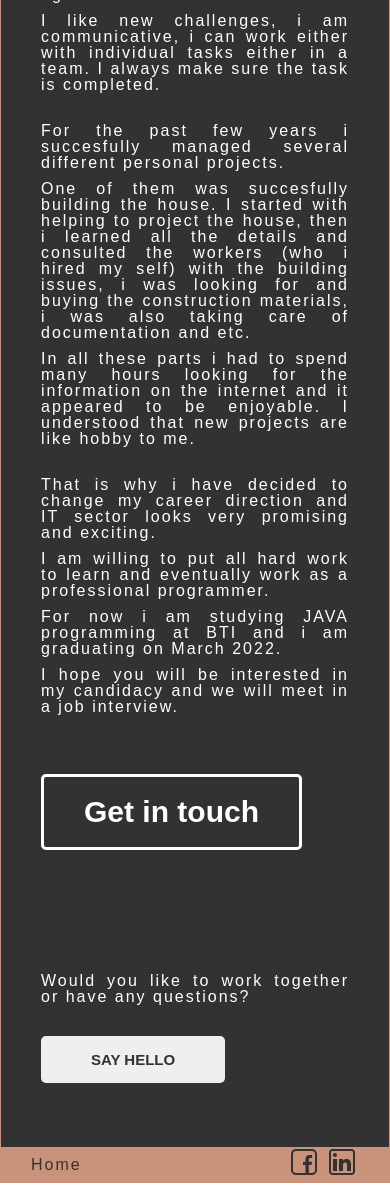
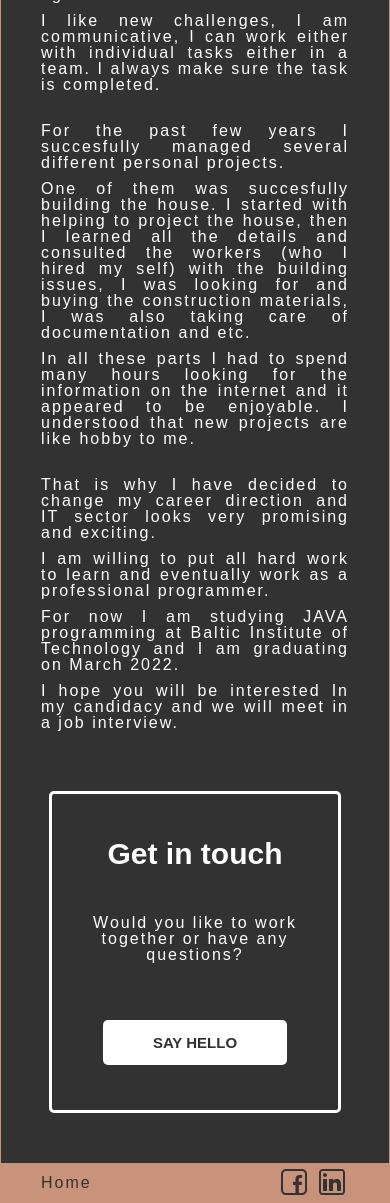
Before and after one commit to agnepuisiene/agne.puisiene, a plain HTML site: page index.html in a window 390 px wide. Shown: the part 1146-2349 px from the top of the page. Drawn offline with Linux system fonts and the light colour scheme.

Commit message:
made some corrections

```diff
--- a/index.html
+++ b/index.html
@@ -37,14 +37,14 @@
 
 
 
-    <section class="cover-section">
+    <section class="cover-section" id="home">
         <header>
 
             <nav>
                 <div class="themes-section">
 
-                    <div id="home">
-                        <a href="file:///C:/KNS%20JAVA/KNS%20JAVA%20mano/agne-portfolio/index.html">Home</a></div>
+                    <div>
+                        <a href="#home">Home</a></div>
                     <div>
                         <a href="#about">About</a></div>
                     <div>Portfolio</div>
@@ -75,16 +75,16 @@
         </section>
 
     </section>
-    <article class="about-container">
+    <article class="about-container" id="about">
         <div class="accounting">
 
 
             <div class="accountant">
-                <h2 id="about">About me</h2>
+                <h2>About me</h2>
 
                 <p>In my fourteen years of work experience as an accountant, the last nine years I have worked as a chief accountant and I am responsible for the full accounting cycle in two manufacturing companies. </p>
                 <p>The ability to work fast, the ability to plan time and plan actions effectively allowed me to accept an offer and be responsible for two more real estate companies three years ago. </p>
-                <p>I like new challenges, i am communicative, i can work either with individual tasks either in a team. I always make sure the task is completed.
+                <p>I like new challenges, I am communicative, I can work either with individual tasks either in a team. I always make sure the task is completed.
                 </p>
 
 
@@ -102,10 +102,10 @@
                 <img src="./CAFF4369.jpg" alt="architecture">
             </div>
             <div class="project-manager">
-                <p>For the past few years i succesfully managed several different personal projects.</p>
-                <p> One of them was succesfully building the house. I started with helping to project the house, then i learned all the details and consulted the workers (who i hired my self) with the building issues, i was looking for and buying the construction
-                    materials, i was also taking care of documentation and etc. </p>
-                <p>In all these parts i had to spend many hours looking for the information on the internet and it appeared to be enjoyable. I understood that new projects are like hobby to me.</p>
+                <p>For the past few years I succesfully managed several different personal projects.</p>
+                <p> One of them was succesfully building the house. I started with helping to project the house, then I learned all the details and consulted the workers (who I hired my self) with the building issues, I was looking for and buying the construction
+                    materials, I was also taking care of documentation and etc. </p>
+                <p>In all these parts I had to spend many hours looking for the information on the internet and it appeared to be enjoyable. I understood that new projects are like hobby to me.</p>
 
             </div>
         </div>
@@ -116,10 +116,10 @@
 
             <div class="student">
 
-                <p>That is why i have decided to change my career direction and IT sector looks very promising and exciting.</p>
+                <p>That is why I have decided to change my career direction and IT sector looks very promising and exciting.</p>
                 <p> I am willing to put all hard work to learn and eventually work as a professional programmer. </p>
-                <p>For now i am studying JAVA programming at BTI and i am graduating on March 2022. </p>
-                <p>I hope you will be interested in my candidacy and we will meet in a job interview.
+                <p>For now I am studying JAVA programming at Baltic Institute of Technology and I am graduating on March 2022. </p>
+                <p>I hope you will be interested In my candidacy and we will meet in a job interview.
                 </p>
 
             </div>
@@ -132,18 +132,20 @@
     </article>
     <footer>
         <section class="contacts-container">
-            <h3 id="contacts">Get in touch</h3>
-            <div class="hello">
+            <div class="get-in-touch">
+                <h3 id="contacts">Get in touch</h3>
+                <div class="hello">
 
-                <p> Would you like to work together or have any questions?</p>
-                <button> <a href="mailto:agne.gal@gmail.com">Say hello</a></button>
+                    <p> Would you like to work together or have any questions?</p>
+                    <a class="button" href="mailto:agne.gal@gmail.com">Say hello</a>
+                </div>
             </div>
         </section>
         <section class="bottom-line">
             <span>
                 <a href="#home">Home</a></span>
 
-            <span>
+            <span id="links">
             <span>
                     <a href="https://www.facebook.com/agne.galvelyte" target="blank">
                         <svg xmlns="http://www.w3.org/2000/svg" fill="#000000" viewbox="0 0 16 16" width="32px" height="32px"><path d="M 3.5 1 C 2.1250151 1 1 2.1250151 1 3.5 L 1 11.5 C 1 12.874985 2.1250151 14 3.5 14 L 11.5 14 C 12.874985 14 14 12.874985 14 11.5 L 14 3.5 C 14 2.1250151 12.874985 1 11.5 1 L 3.5 1 z M 3.5 2 L 11.5 2 C 12.335015 2 13 2.6649849 13 3.5 L 13 11.5 C 13 12.335015 12.335015 13 11.5 13 L 9.9042969 13 L 9.9042969 8.9667969 L 11.300781 8.9667969 L 11.509766 7.3574219 L 9.9042969 7.3574219 L 9.9042969 6.3320312 C 9.9042969 5.8660312 10.034031 5.5488281 10.707031 5.5488281 L 11.566406 5.5488281 L 11.566406 4.109375 C 11.417406 4.089375 10.907453 4.046875 10.314453 4.046875 C 9.0764531 4.046875 8.2304688 4.795875 8.2304688 6.171875 L 8.2304688 7.3574219 L 7 7.3535156 L 7 8.9628906 L 8.2304688 8.9667969 L 8.2304688 13 L 3.5 13 C 2.6649849 13 2 12.335015 2 11.5 L 2 3.5 C 2 2.6649849 2.6649849 2 3.5 2 z"/></svg>
--- a/style.css
+++ b/style.css
@@ -209,7 +209,15 @@
                     color: var(--light-color);
                     font-weight: 600;
                     font-size: 50px;
-                        padding: 50px 150px;
+                }
+
+                .get-in-touch {
+                    display: flex;
+                    flex-direction: column;
+                    align-items: center;
+                    justify-content: space-evenly;
+                    height: 50vh;
+                    width: 75vw;
                     border: solid 3px var(--light-color);
                     border-radius: 5px;
                 }
@@ -222,26 +230,34 @@
                     height: 150px;
                 }
 
-                    .contacts-container .hello button {
-                        padding: 15px 50px;
+                .contacts-container .hello .button {
                     border-radius: 5px;
                     border: none;
                     text-transform: uppercase;
                     font-size: 15px;
                     font-weight: 600;
-                    }
-
-                    .contacts-container .hello a {
+                    background-color: var(--light-color);
                     color: var(--dark-color);
                     text-decoration: none;
+                    display: block;
+                    padding: 15px 50px;
                 }
 
                 .bottom-line {
                     display: flex;
                     justify-content: space-between;
                     align-items: center;
-                        padding: 0px 30px;
+                    padding: 0px 65px;
                     background-color: var(--red-color);
+                }
+
+                #links {
+                    padding-top: 4px;
+                }
+
+                .hello>p {
+                    text-align: center;
+                    padding: 0px 15px;
                 }
 
                 @media (max-width:768px) {
@@ -262,18 +278,12 @@
                         display: none;
                     }
                     .contacts-container {
-                            align-items: flex-start;
-                            padding: 0px 65px;
+                        padding: 50px 65px;
                         height: 50vh;
                     }
                     .contacts-container h3 {
                         font-weight: 600;
                         font-size: 30px;
-                            padding: 20px 40px;
-                        }
-                        .contacts-container .hello {
-                            justify-content: space-around;
-                            align-items: flex-start;
                     }
                     .project-manager {
                         padding-left: 0px;
@@ -290,7 +300,7 @@
                         padding: 0px 40px;
                     }
                     .cover-section nav {
-                            padding: 0 40px;
+                        padding: 0px 40px;
                     }
                     .about-container {
                         padding: 30px 40px 10px 40px;
@@ -299,9 +309,6 @@
                     .studies-container {
                         padding: 10px 40px;
                     }
-                        .contacts-container {
-                            padding: 0px 40px;
-                        }
                     .personal-projects {
                         min-height: 0vh;
                     }
@@ -309,10 +316,7 @@
                     .student {
                         padding-right: 0px;
                     }
-                    }
-
-                    @media (max-width:345px) {
-                        .contacts-container h3 {
-                            font-size: 20px;
+                    .bottom-line {
+                        padding: 0px 40px;
                     }
                 }
```
Lines whose indentation alone changed are shown as unchanged.
